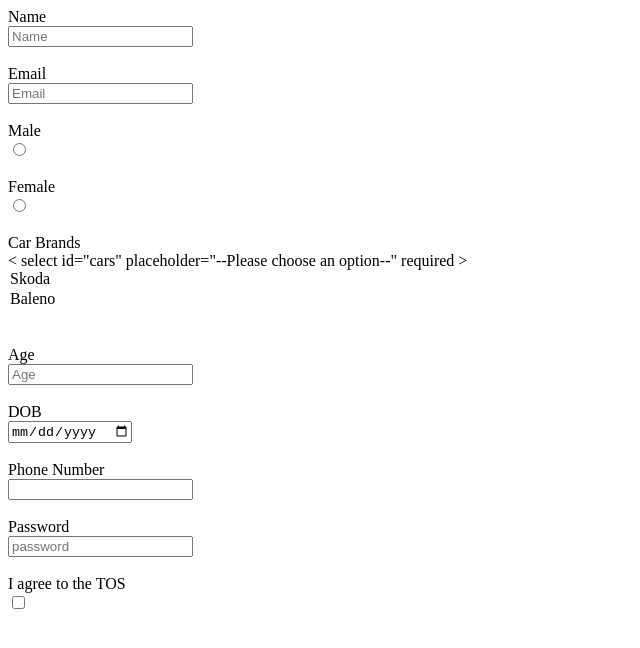
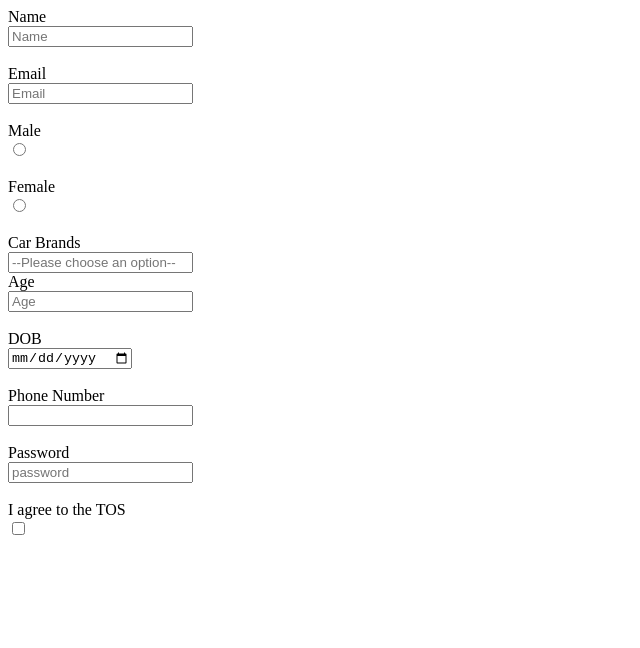
Before and after one commit to acciojob/signup-form-car-RuchiBadkur, a website: page main.html in a window 1280 px wide. Shown: the whole page, without its empty margins (0-640 px from the left). Drawn offline with Linux system fonts and the light colour scheme.

Commit message:
created a submission

```diff
--- a/main.html
+++ b/main.html
@@ -17,11 +17,12 @@
 		<label for="gender">Female</label><br>
 		<input type="radio" id="gender_f" name="gender" required ><br><br>
 		<label for="cars">Car Brands</label><br>
-		< select id="cars" placeholder="--Please choose an option--" required >
+		<input type="select" id="cars" placeholder="--Please choose an option--"><br>
+<!-- 		<select id="cars" placeholder="--Please choose an option--" required >
 			<option>Skoda</option>
 			<option>Baleno</option>
 
-		</select><br><br>
+		</select><br><br> -->
 		<label for="age">Age</label><br>
 		<input type="number" id="age" placeholder="Age" required ><br><br>
 		<label for="dob">DOB</label><br>
```
